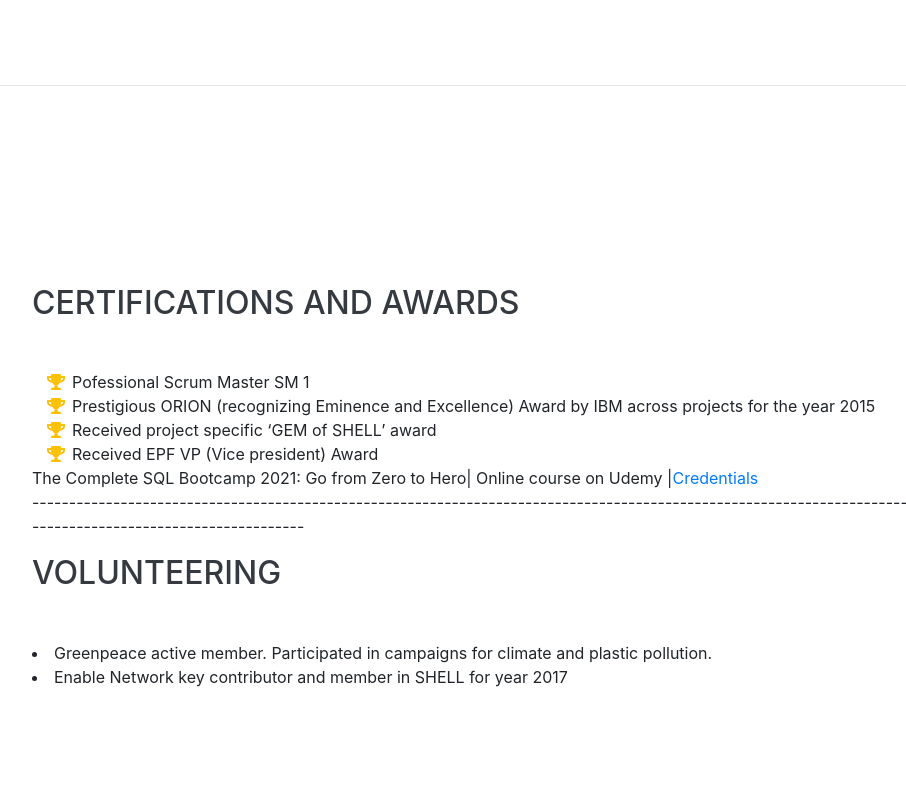
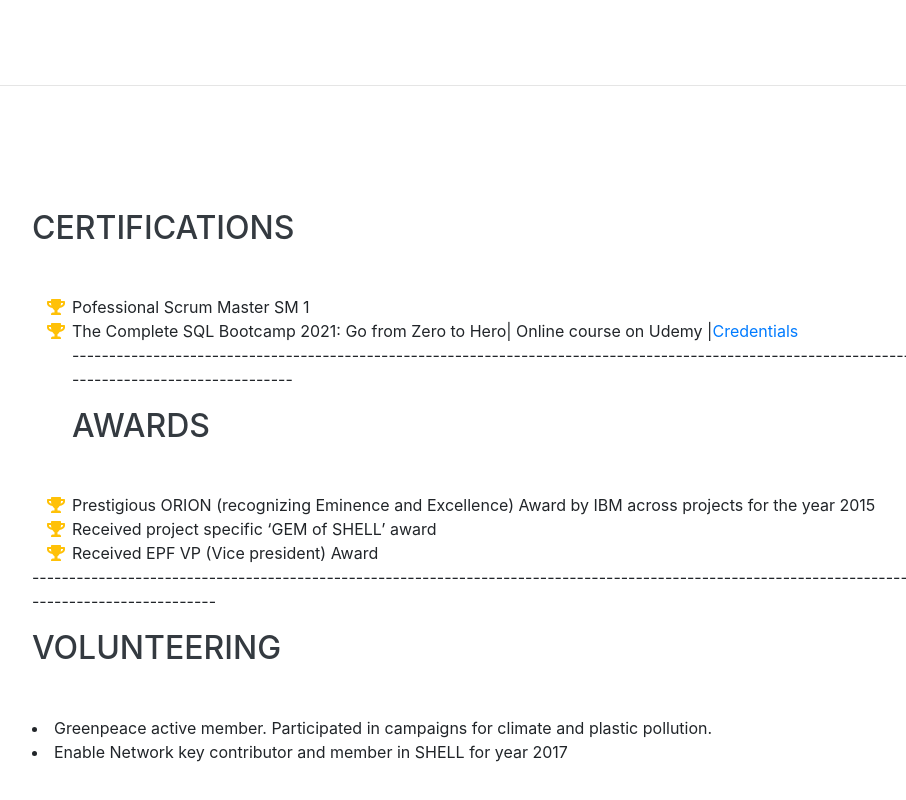
Before and after one commit to karthikkodakandla/karthikk.github.io, a website with bundled scripts: page index.html in a window 1280 px wide. Shown: the part 3845-4645 px from the top of the page, without its empty margins (288-1194 px from the left). Built offline with nearby package versions, Linux system fonts and the light colour scheme; a web font is replaced by a local one.

Commit message:
Update index.html

```diff
--- a/index.html
+++ b/index.html
@@ -159,12 +159,17 @@
 
     <section class="resume-section p-3 p-lg-5 d-flex align-items-center" id="certifications">
       <div class="w-100">
-        <h2 class="mb-5">Certifications and Awards</h2>
+        <h2 class="mb-5">Certifications</h2>
         <ul class="fa-ul mb-0">
 	  <li>
             <i class="fa-li fa fa-trophy text-warning"></i>
            Pofessional Scrum Master SM 1 </li>
 		   <li>
+	  <i class="fa-li fa fa-trophy text-warning"></i>
+           The Complete SQL Bootcamp 2021: Go from Zero to Hero| Online course on Udemy |<a href ="https://udemy-certificate.s3.amazonaws.com/image/UC-44042372-d85c-464a-a650-fa08820044cb.jpg?v=1611948445000">Credentials</a></li>
+		 <p>----------------------------------------------------------------------------------------------------------------------------------------------------</p>
+	  <h2 class="mb-5">Awards</h2>
+		<li>
             <i class="fa-li fa fa-trophy text-warning"></i>
            Prestigious ORION (recognizing Eminence and Excellence) Award by IBM across projects for the year 2015 </li>
 		   <li>
@@ -174,10 +179,8 @@
             <i class="fa-li fa fa-trophy text-warning"></i>
            Received EPF VP (Vice president) Award</li>
 	  </ul>
-	        <i class="fa-li fa fa-trophy text-warning"></i>
-           The Complete SQL Bootcamp 2021: Go from Zero to Hero| Online course on Udemy |<a href ="https://udemy-certificate.s3.amazonaws.com/image/UC-44042372-d85c-464a-a650-fa08820044cb.jpg?v=1611948445000">Credentials</a></li>
-	  </ul>
-	  <p>----------------------------------------------------------------------------------------------------------------------------------------------------------------</p>
+
+	  <p>----------------------------------------------------------------------------------------------------------------------------------------------------</p>
 	  <h2 class="mb-5">Volunteering</h2>
 	  <li>Greenpeace active member. Participated in campaigns for climate and plastic pollution.</li>
 	  <li>Enable Network key contributor and member in SHELL for year 2017</li>
```
